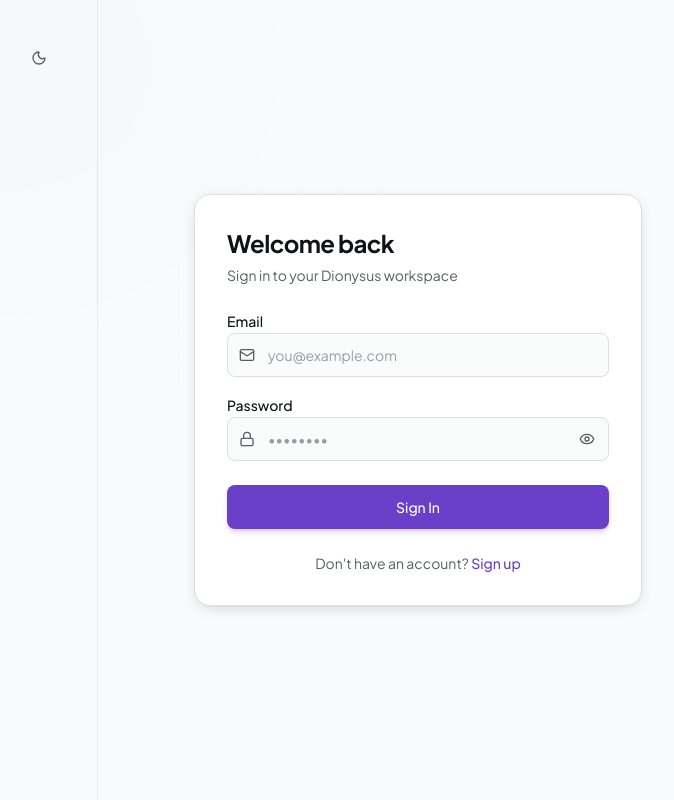
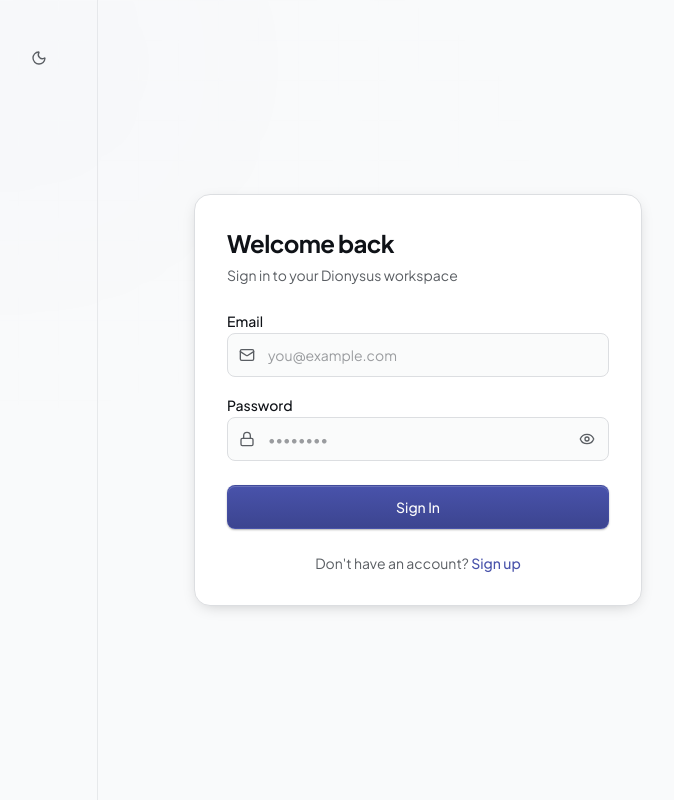
Before and after one commit to Darshanwalher/dionysus, a React (Vite) app in the folder client/: page /login in a window 1280 px wide. Shown: the whole page, without its empty margins (542-1216 px from the left). Built offline with nearby package versions, Linux system fonts and the light colour scheme; no server answers.

Commit message:
refactor: enhance button styles and improve ProjectHome UI interactions

```diff
--- a/client/src/components/ui/button.jsx
+++ b/client/src/components/ui/button.jsx
@@ -4,30 +4,29 @@ import { cn } from "@/lib/utils";
 import { Loader2 } from "lucide-react";
 
 const buttonVariants = cva(
-  "inline-flex items-center justify-center whitespace-nowrap rounded-md text-sm font-medium transition-all duration-200 focus-visible:outline-none focus-visible:ring-2 focus-visible:ring-ring focus-visible:ring-offset-2 focus-visible:ring-offset-background disabled:pointer-events-none disabled:opacity-50 cursor-pointer select-none",
+  "inline-flex items-center justify-center whitespace-nowrap rounded-md text-xs sm:text-sm font-medium transition-all duration-150 focus-visible:outline-none focus-visible:ring-2 focus-visible:ring-ring focus-visible:ring-offset-1 focus-visible:ring-offset-background disabled:pointer-events-none disabled:opacity-50 cursor-pointer select-none",
   {
     variants: {
       variant: {
         default:
-          "relative overflow-hidden bg-primary text-primary-foreground shadow-md shadow-primary/20 " +
-          "hover:-translate-y-px hover:shadow-lg hover:shadow-primary/25 active:translate-y-0 active:scale-[0.98] active:shadow-sm " +
-          "before:absolute before:inset-0 before:-translate-x-full before:bg-gradient-to-r before:from-transparent before:via-white/15 before:to-transparent " +
-          "hover:before:translate-x-full before:transition-transform before:duration-500",
+          "relative bg-gradient-to-b from-primary to-[color-mix(in_oklch,var(--primary)_88%,black)] text-primary-foreground " +
+          "border border-primary/40 shadow-[inset_0_1px_0_rgba(255,255,255,0.18),0_1px_2px_rgba(0,0,0,0.3)] " +
+          "hover:brightness-105 hover:-translate-y-px active:translate-y-0 active:scale-[0.98] active:brightness-95",
         destructive:
-          "bg-destructive text-destructive-foreground hover:bg-destructive/90 active:scale-[0.98]",
+          "bg-destructive text-destructive-foreground hover:bg-destructive/90 active:scale-[0.98] shadow-xs",
         outline:
-          "border border-input bg-transparent hover:border-primary/40 hover:bg-accent hover:text-accent-foreground active:scale-[0.98]",
+          "border border-border bg-secondary/50 text-foreground hover:bg-secondary hover:border-border/90 active:scale-[0.98]",
         secondary:
-          "bg-secondary text-secondary-foreground hover:bg-secondary/80 active:scale-[0.98]",
+          "bg-secondary text-secondary-foreground hover:bg-muted active:scale-[0.98] border border-border/50",
         ghost:
-          "hover:bg-accent hover:text-accent-foreground active:scale-[0.98]",
+          "text-muted-foreground hover:bg-secondary hover:text-foreground active:scale-[0.98]",
         link: "text-primary underline-offset-4 hover:underline",
       },
       size: {
-        default: "h-10 px-4 py-2",
-        sm: "h-9 rounded-md px-3",
-        lg: "h-11 rounded-md px-8",
-        icon: "h-10 w-10",
+        default: "h-9 px-4 py-2",
+        sm: "h-8 rounded-md px-3 text-xs",
+        lg: "h-10 rounded-md px-6 text-sm",
+        icon: "h-8 w-8",
       },
     },
     defaultVariants: {
--- a/client/src/index.css
+++ b/client/src/index.css
@@ -44,7 +44,7 @@
   --card-foreground: oklch(0.18 0.012 260);
   --popover:     oklch(1.00 0.000 260);
   --popover-foreground: oklch(0.18 0.012 260);
-  --primary:     oklch(0.50 0.20 292);
+  --primary:     oklch(0.48 0.14 275);      /* Refined, mature indigo-slate */
   --primary-foreground: oklch(0.99 0 0);
   --secondary:   oklch(0.955 0.003 260);
   --secondary-foreground: oklch(0.20 0.012 260);
@@ -56,7 +56,7 @@
   --destructive-foreground: oklch(0.985 0 0);
   --border:      oklch(0.90 0.004 260);
   --input:       oklch(0.90 0.004 260);
-  --ring:        oklch(0.50 0.20 292);
+  --ring:        oklch(0.48 0.14 275);
   --sidebar:     oklch(0.975 0.003 260);
   --sidebar-foreground: oklch(0.42 0.010 260);
   --sidebar-accent: oklch(0.94 0.005 260);
@@ -66,27 +66,26 @@
 /* ─── Dark theme (Refined developer slate: comfortable, minimal, not pitch-black) ─── */
 .dark {
   color-scheme: dark;
-  /* Balanced deep slate/charcoal instead of pitch black void */
-  --background:  oklch(0.165 0.010 260);     /* Soft, modern dark background (~#131418) */
+  --background:  oklch(0.165 0.010 260);     /* Soft modern dark (~#131418) */
   --foreground:  oklch(0.94 0.005 260);      /* Clean soft white */
-  --card:        oklch(0.195 0.012 260);     /* Slightly elevated card surface (~#1a1b22) */
+  --card:        oklch(0.195 0.012 260);     /* Surface (~#1a1b22) */
   --card-foreground: oklch(0.94 0.005 260);
   --popover:     oklch(0.195 0.012 260);
   --popover-foreground: oklch(0.94 0.005 260);
-  --primary:     oklch(0.70 0.18 292);      /* Elegant violet */
+  --primary:     oklch(0.62 0.13 275);      /* Desaturated, sophisticated indigo-violet */
   --primary-foreground: oklch(0.99 0 0);
-  --secondary:   oklch(0.23 0.012 260);     /* Subtle interactive fill (~#23252d) */
+  --secondary:   oklch(0.23 0.012 260);     /* Interactive fill (~#23252d) */
   --secondary-foreground: oklch(0.92 0.006 260);
-  --muted:       oklch(0.22 0.010 260);     /* Gentle muted fill */
-  --muted-foreground: oklch(0.65 0.012 260); /* Readable, pleasant secondary text */
+  --muted:       oklch(0.22 0.010 260);     /* Muted fill */
+  --muted-foreground: oklch(0.65 0.012 260); /* Comfortable slate-gray text */
   --accent:      oklch(0.25 0.014 260);
   --accent-foreground: oklch(0.95 0.005 260);
   --destructive: oklch(0.60 0.18 25);
   --destructive-foreground: oklch(0.99 0 0);
-  --border:      oklch(0.255 0.010 260);    /* Clean, faint hairline borders */
+  --border:      oklch(0.255 0.010 260);    /* Clean subtle borders */
   --input:       oklch(0.255 0.010 260);
-  --ring:        oklch(0.70 0.18 292);
-  --sidebar:     oklch(0.145 0.008 260);    /* Subtle distinction for sidebar */
+  --ring:        oklch(0.62 0.13 275);
+  --sidebar:     oklch(0.145 0.008 260);
   --sidebar-foreground: oklch(0.65 0.010 260);
   --sidebar-accent: oklch(0.21 0.012 260);
   --sidebar-border: oklch(0.22 0.008 260);
--- a/client/src/pages/ProjectHome.jsx
+++ b/client/src/pages/ProjectHome.jsx
@@ -454,8 +454,8 @@ export default function ProjectHome() {
                 onClick={() => setOnlyAiSummaries(!onlyAiSummaries)}
                 className={`flex items-center gap-1 px-2.5 py-1 text-xs rounded border transition-colors shrink-0 ${
                   onlyAiSummaries
-                    ? "bg-primary/10 border-primary/40 text-primary font-medium"
-                    : "border-border/60 text-muted-foreground hover:text-foreground"
+                    ? "bg-secondary text-foreground border-border font-medium shadow-xs"
+                    : "border-border/60 text-muted-foreground hover:text-foreground hover:bg-secondary/40"
                 }`}
               >
                 <Sparkles className="h-3 w-3" />
@@ -521,14 +521,14 @@ export default function ProjectHome() {
                             {commit.summary && (
                               <button
                                 onClick={() => setExpandedCommit(isExpanded ? null : commit._id)}
-                                className={`inline-flex items-center gap-1 text-[11px] px-2 py-0.5 rounded transition-colors ${
+                                className={`inline-flex items-center gap-1 text-[11px] px-2 py-0.5 rounded border transition-colors ${
                                   isExpanded
-                                    ? "bg-primary text-primary-foreground font-medium"
-                                    : "bg-secondary text-primary hover:bg-primary/10 border border-primary/20"
+                                    ? "bg-primary text-primary-foreground border-primary/40 shadow-xs font-medium"
+                                    : "bg-secondary/60 hover:bg-secondary text-muted-foreground hover:text-foreground border-border"
                                 }`}
                                 title={isExpanded ? "Hide AI Summary" : "View AI Summary"}
                               >
-                                <Sparkles className="h-3 w-3" />
+                                <Sparkles className={`h-3 w-3 ${isExpanded ? "text-primary-foreground" : "text-primary"}`} />
                                 <span className="hidden sm:inline">AI Summary</span>
                                 {isExpanded ? (
                                   <ChevronUp className="h-3 w-3" />
```
